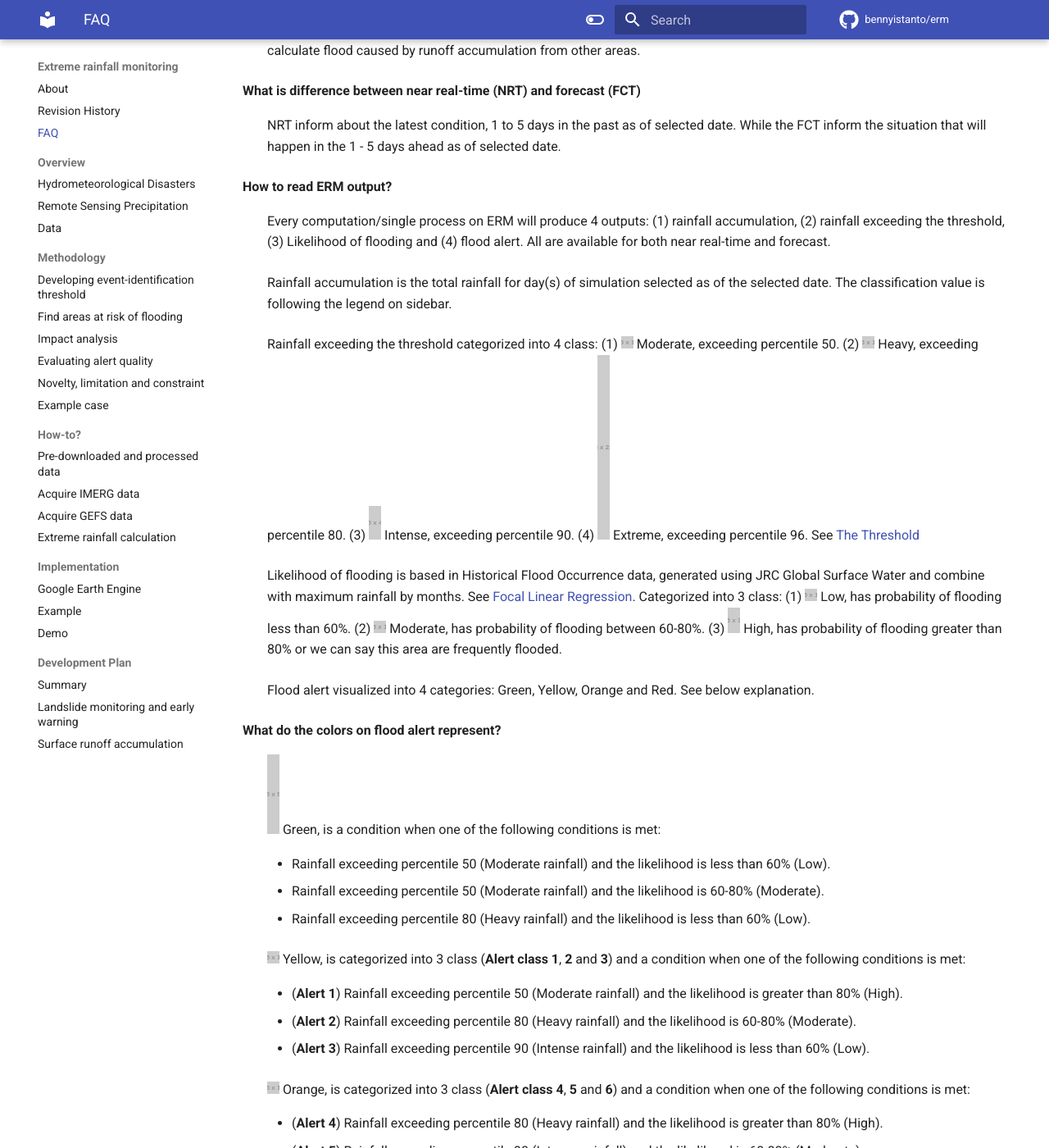
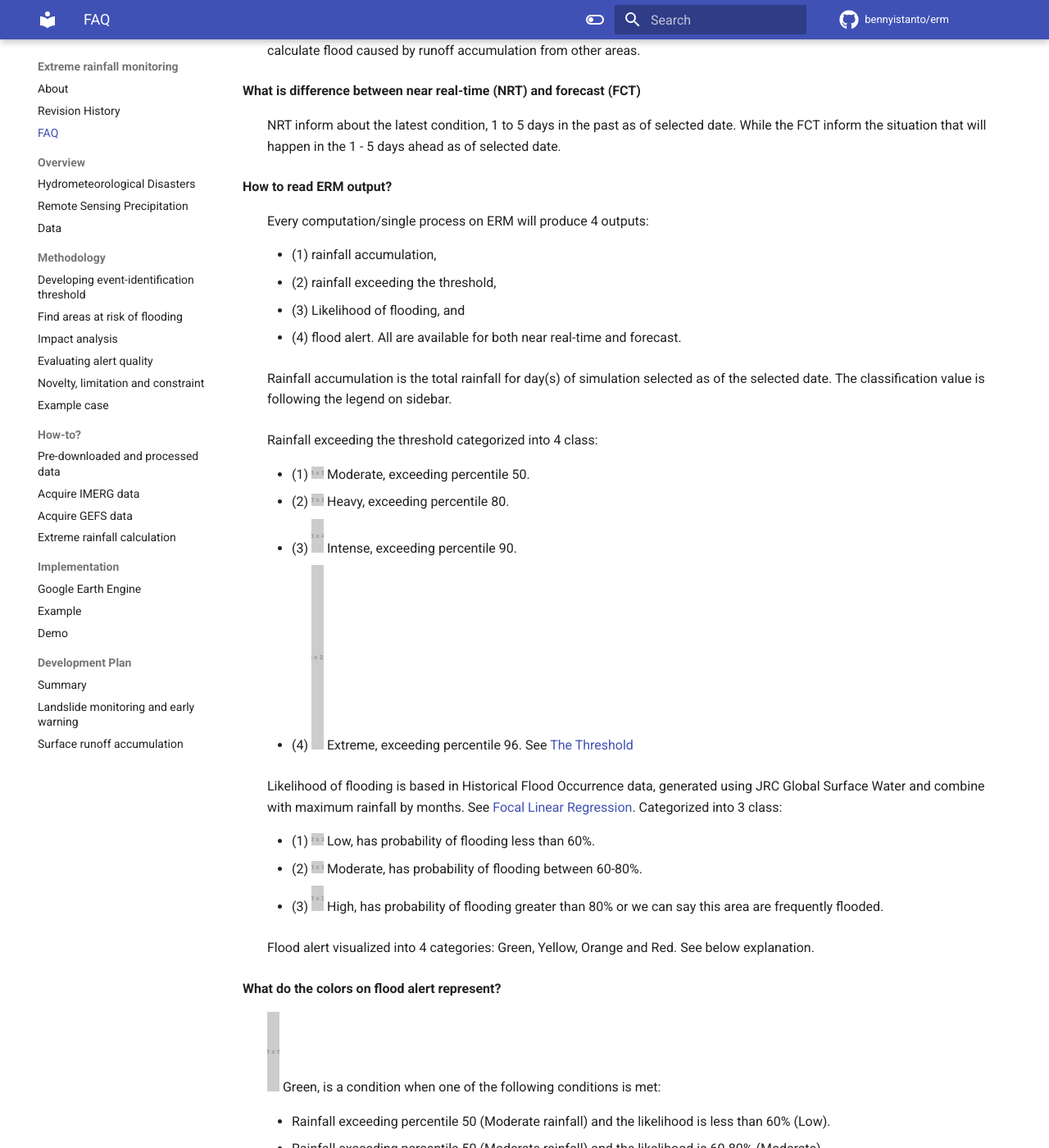
Before and after one commit to bennyistanto/erm, an MkDocs documentation site: the page built from docs/faq.md, in a window 1280 px wide and 1400 px high, scrolled down 1129 px. Shown: the whole window at 82% size. Built offline with MkDocs 1.6.1 and Material for MkDocs 9.7.7, drawn with Linux system fonts in a browser that asks for light colours; comment, search, counter and statistics services are not loaded.

Commit message:
Update documentations

```diff
--- a/docs/faq.md
+++ b/docs/faq.md
@@ -29,10 +29,27 @@
 : NRT inform about the latest condition, 1 to 5 days in the past as of selected date. While the FCT inform the situation that will happen in the 1 - 5 days ahead as of selected date.
 
 **How to read ERM output?**
-: Every computation/single process on ERM will produce 4 outputs: (1) rainfall accumulation, (2) rainfall exceeding the threshold, (3) Likelihood of flooding and (4) flood alert. All are available for both near real-time and forecast.
+: Every computation/single process on ERM will produce 4 outputs:
+
+	- (1) rainfall accumulation,<br>
+	- (2) rainfall exceeding the threshold,<br>
+	- (3) Likelihood of flooding, and<br>
+	- (4) flood alert. All are available for both near real-time and forecast.<br>
+
 : Rainfall accumulation is the total rainfall for day(s) of simulation selected as of the selected date. The classification value is following the legend on sidebar.
-: Rainfall exceeding the threshold categorized into 4 class: (1) ![#ffffcc](https://via.placeholder.com/15/ffffcc/000000?text=+) Moderate, exceeding percentile 50. (2) ![#a1dab4](https://via.placeholder.com/15/a1dab4/000000?text=+) Heavy, exceeding percentile 80. (3) ![#41b6c4](https://via.placeholder.com/15/41b6c4/000000?text=+) Intense, exceeding percentile 90. (4) ![#225ea8](https://via.placeholder.com/15/225ea8/000000?text=+) Extreme, exceeding percentile 96. See [The Threshold](../eit/#the-threshold)
-: Likelihood of flooding is based in Historical Flood Occurrence data, generated using JRC Global Surface Water and combine with maximum rainfall by months. See [Focal Linear Regression](../rof/#focal-linear-regression). Categorized into 3 class: (1) ![#f7fcb9](https://via.placeholder.com/15/f7fcb9/000000?text=+) Low, has probability of flooding less than 60%. (2) ![#addd8e](https://via.placeholder.com/15/addd8e/000000?text=+) Moderate, has probability of flooding between 60-80%. (3) ![#31a354](https://via.placeholder.com/15/31a354/000000?text=+) High, has probability of flooding greater than 80% or we can say this area are frequently flooded.
+: Rainfall exceeding the threshold categorized into 4 class:
+
+	- (1) ![#ffffcc](https://via.placeholder.com/15/ffffcc/000000?text=+) Moderate, exceeding percentile 50.<br>
+	- (2) ![#a1dab4](https://via.placeholder.com/15/a1dab4/000000?text=+) Heavy, exceeding percentile 80.<br>
+	- (3) ![#41b6c4](https://via.placeholder.com/15/41b6c4/000000?text=+) Intense, exceeding percentile 90.<br>
+	- (4) ![#225ea8](https://via.placeholder.com/15/225ea8/000000?text=+) Extreme, exceeding percentile 96. See [The Threshold](../eit/#the-threshold)<br>
+
+: Likelihood of flooding is based in Historical Flood Occurrence data, generated using JRC Global Surface Water and combine with maximum rainfall by months. See [Focal Linear Regression](../rof/#focal-linear-regression). Categorized into 3 class:
+
+	- (1) ![#f7fcb9](https://via.placeholder.com/15/f7fcb9/000000?text=+) Low, has probability of flooding less than 60%.<br>
+	- (2) ![#addd8e](https://via.placeholder.com/15/addd8e/000000?text=+) Moderate, has probability of flooding between 60-80%.<br>
+	- (3) ![#31a354](https://via.placeholder.com/15/31a354/000000?text=+) High, has probability of flooding greater than 80% or we can say this area are frequently flooded.<br>
+
 : Flood alert visualized into 4 categories: Green, Yellow, Orange and Red. See below explanation.
 
 **What do the colors on flood alert represent?**
```
Also changed, not shown: docs/gee.md (+1 -1 lines).
